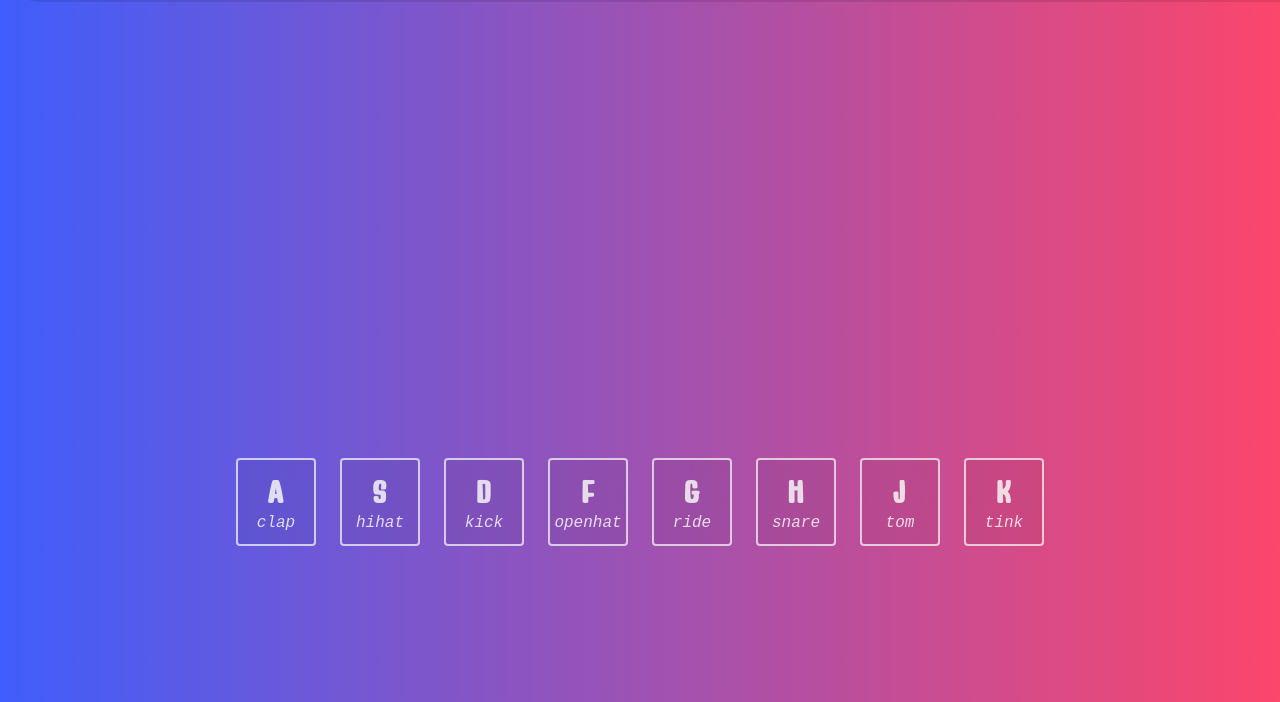
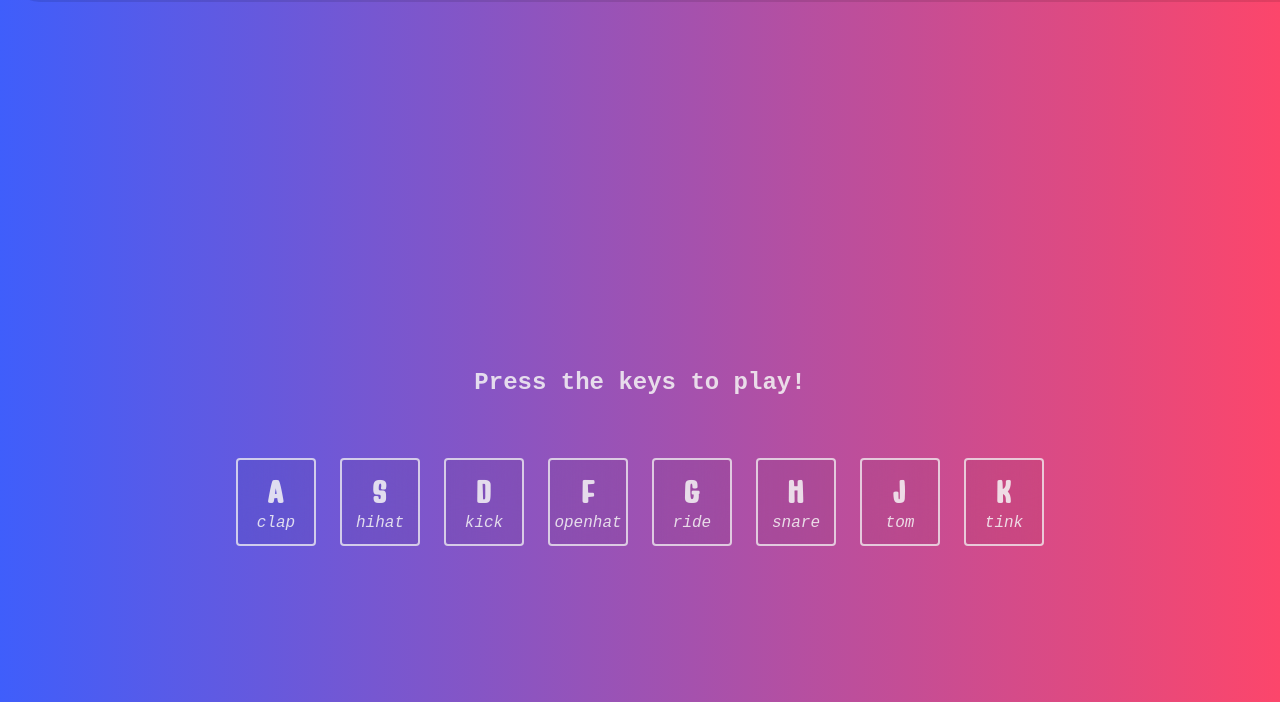
Before and after one commit to visrm/JS-Drum-Kit, a plain HTML site: page index.html in a window 1280 px wide. Shown: the part 98-800 px from the top of the page. Drawn offline with Linux system fonts and the light colour scheme.

Commit message:
:art: info added

```diff
--- a/index.html
+++ b/index.html
@@ -18,6 +18,8 @@
   </nav>
 
   <main>
+    <article>
+      <span id="info">Press the keys to play!</span>
       <div class="keys">
         <div data-key="65" class="key">
           <kbd>A</kbd>
@@ -51,7 +53,7 @@
           <kbd>K</kbd>
           <span class="sound">tink</span>
         </div>
-    </div>
+    </article>
 
     <audio data-key="65" src="assets/clap.wav"></audio>
     <audio data-key="83" src="assets/hihat.wav"></audio>
@@ -61,7 +63,7 @@
     <audio data-key="72" src="assets/snare.wav"></audio>
     <audio data-key="74" src="assets/tom.wav"></audio>
     <audio data-key="75" src="assets/tink.wav"></audio>
-
+  </main>
   <script>
     window.addEventListener("DOMContentLoaded", () => {
       function PlayAudio(e) {
--- a/style.css
+++ b/style.css
@@ -46,6 +46,18 @@ nav > div {
   margin: 0.5rem;
 }
 
+#info {
+  display: flex;
+  position: absolute;
+  top: 60%;
+  left: 50%;
+  -ms-transform: translate(-50%, -50%);
+  transform: translate(-50%, -50%);
+  color: rgba(245, 245, 245, 0.85);
+  font: 600 x-large "Courier New", Courier, monospace;
+  justify-content: center;
+}
+
 .keys {
   display: flex;
   width: 100%;
@@ -58,6 +70,7 @@ nav > div {
   flex-wrap: nowrap;
   justify-content: space-around;
   place-content: center;
+  flex-grow: 1;
 }
 
 .key {
@@ -72,8 +85,8 @@ nav > div {
   border-radius: 0.25rem;
   background-color: rgba(0, 0, 0, 0.05);
   backdrop-filter: blur(20px);
-  height: 4.25em;
-  width: 4.25em;
+  min-height: 4.25em;
+  min-width: 4.25em;
   color: rgba(245, 245, 245, 0.85);
   transition: all 0.08s;
 }
```
Lines whose indentation alone changed are shown as unchanged.
